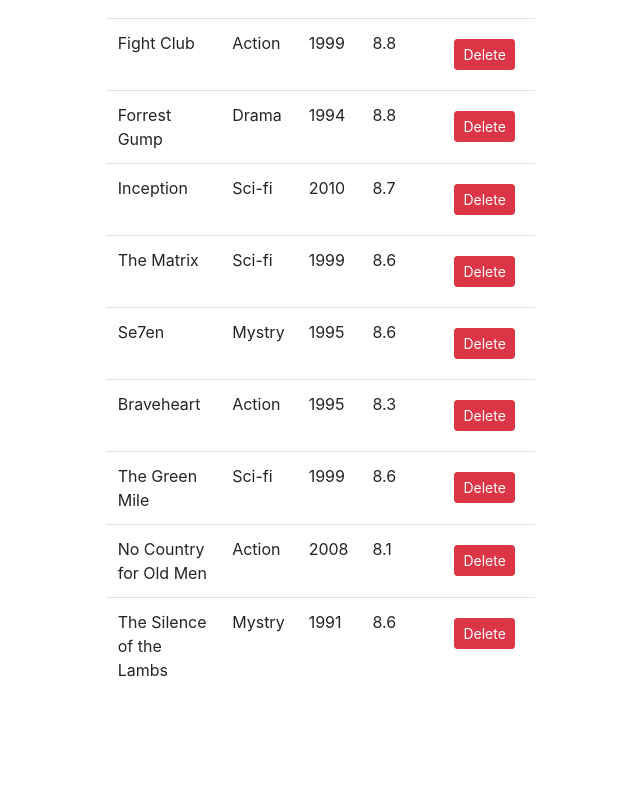
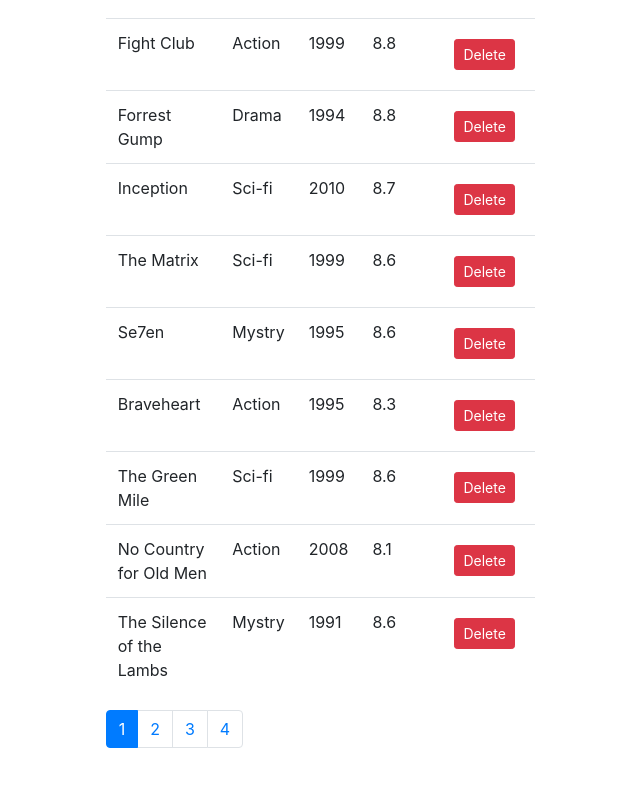
Before and after one commit to cisco-trash-code/movie_list_pagination_and_sorting, a React (Create React App) app: page / in a window 1280 px wide. Shown: the part 604-1390 px from the top of the page, without its empty margins (341-981 px from the left). Before the commit the page ends 1338 px from the top, so only its background shows below. Built offline with nearby package versions, Linux system fonts and the light colour scheme.

Commit message:
Add a pagination component.

```diff
--- a/package.json
+++ b/package.json
@@ -7,6 +7,7 @@
     "@testing-library/react": "^11.1.1",
     "@testing-library/user-event": "^12.2.0",
     "bootstrap": "^4.5.3",
+    "lodash": "^4.17.20",
     "react": "^17.0.1",
     "react-dom": "^17.0.1",
     "react-scripts": "4.0.0",
--- a/src/App.js
+++ b/src/App.js
@@ -2,19 +2,26 @@
 import './App.css';
 import { movie }  from './db/movieDB';
 import List from './components/list';
+import Pagination from './components/pagination';
 
 class App extends Component {
   state = {
-    list : movie
+    list : movie,
+    itemsForPage : 4,
+    currentPage : 1
    }
   render() {
     return (
       <div className='container-fluid'>
         <div className='col-4'>
           <List onDelete={this.handleDelete} list={this.state.list}/>
+          <Pagination itemsForPage={this.state.itemsForPage} currentPage={this.state.currentPage} totalItems={this.state.list.length} onPressPag={this.handlePressPag}/>
         </div>
       </div>
      );
+  }
+  handlePressPag = page => {
+    this.setState({ currentPage : page })
   }
   handleDelete = movieId => {
     const list = this.state.list.filter(movie => movie.id !== movieId);
--- /dev/null
+++ b/src/components/pagination.js
@@ -0,0 +1,22 @@
+import React from 'react';
+import _ from 'lodash';
+
+const Pagination = props => {
+    const { itemsForPage , currentPage , totalItems , onPressPag } = props;
+    const pageCount = Math.ceil(totalItems/itemsForPage);
+    if(pageCount === 1) return null;
+    const pages = _.range(1 , pageCount + 1);
+    return (
+        <ul className='pagination'>
+            {pages.map(page =>
+                <li key={page} className={currentPage === page ? 'page-item active' : 'page-item'}>
+                    <a className='page-link' onClick={()=> onPressPag(page)}>
+                        {page}
+                    </a>
+                </li>
+                )}
+        </ul>
+     );
+}
+
+export default Pagination;
```
Also changed, not shown: 1 other file (tests, documents, lock files or other folders).
